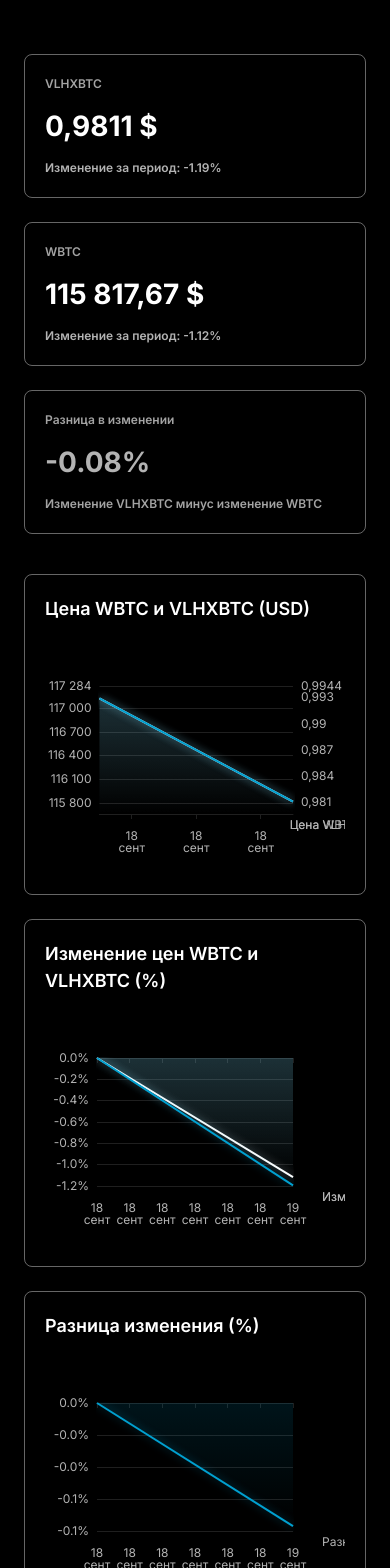
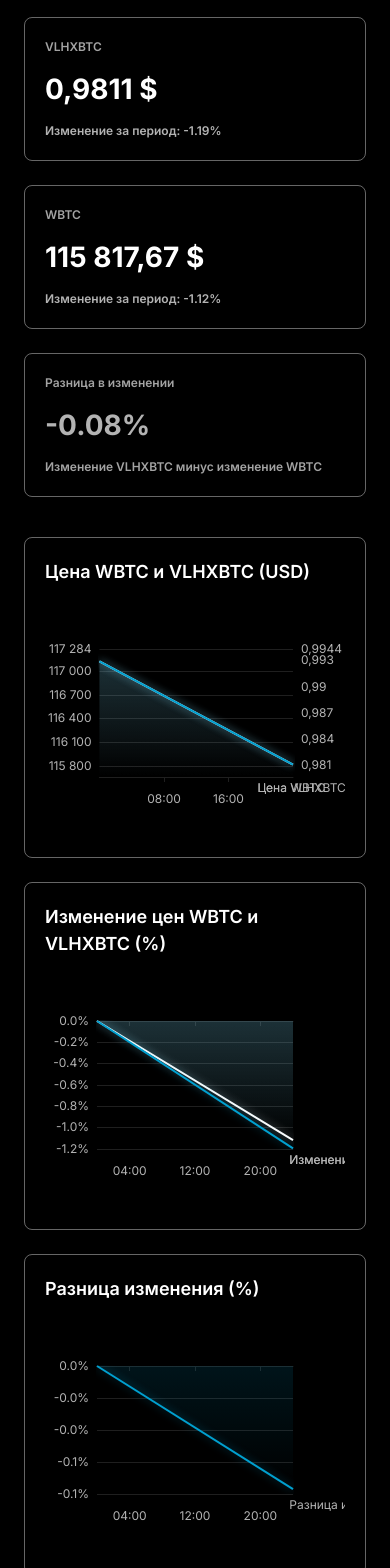
Before and after one commit to denissilantev64/VLHXBTC-dashboard, a React (Vite) app: page / in a window 390 px wide. Shown: the part 432-2000 px from the top of the page. Built offline with nearby package versions, Linux system fonts and the light colour scheme.

Commit message:
Improve chart formatting and responsiveness

```diff
--- a/src/App.tsx
+++ b/src/App.tsx
@@ -86,7 +86,7 @@ export function App(): JSX.Element {
       />
       <main className="content">
         <CardsSection stats={stats} translation={translation} locale={locale} />
-        <ChartsSection data={filteredData} translation={translation} locale={locale} />
+        <ChartsSection data={filteredData} translation={translation} locale={locale} range={range} />
       </main>
       <footer>{translation.footer}</footer>
     </div>
--- a/src/components/Charts/ChartsSection.tsx
+++ b/src/components/Charts/ChartsSection.tsx
@@ -1,6 +1,6 @@
 import { useMemo } from 'react';
 import type { FC } from 'react';
-import type { DailyEntry } from '../../services/data';
+import type { DailyEntry, RangeKey } from '../../services/data';
 import type { Translation } from '../../i18n';
 import { ChartCard } from './ChartCard';
 import { buildChangeOption, buildDiffOption, buildPriceOption } from './options';
@@ -9,12 +9,22 @@ interface ChartsSectionProps {
   data: DailyEntry[];
   translation: Translation;
   locale: string;
+  range: RangeKey;
 }
 
-export const ChartsSection: FC<ChartsSectionProps> = ({ data, translation, locale }) => {
-  const priceOption = useMemo(() => buildPriceOption(data, translation, locale), [data, translation, locale]);
-  const changeOption = useMemo(() => buildChangeOption(data, translation, locale), [data, translation, locale]);
-  const diffOption = useMemo(() => buildDiffOption(data, translation, locale), [data, translation, locale]);
+export const ChartsSection: FC<ChartsSectionProps> = ({ data, translation, locale, range }) => {
+  const priceOption = useMemo(
+    () => buildPriceOption(data, translation, locale, range),
+    [data, translation, locale, range],
+  );
+  const changeOption = useMemo(
+    () => buildChangeOption(data, translation, locale, range),
+    [data, translation, locale, range],
+  );
+  const diffOption = useMemo(
+    () => buildDiffOption(data, translation, locale, range),
+    [data, translation, locale, range],
+  );
 
   return (
     <section className="chart-grid">
--- a/src/components/Charts/options.ts
+++ b/src/components/Charts/options.ts
@@ -8,6 +8,7 @@ import {
   formatCurrency,
   formatPercent,
   type DailyEntry,
+  type RangeKey,
 } from '../../services/data';
 import type { Translation } from '../../i18n';
 
@@ -97,7 +98,7 @@ function resolveTooltipAxisValue(param: ExtendedCallbackDataParams): string | nu
 }
 
 
-function formatTooltipDate(value: string | number | undefined, locale: string): string {
+function formatTooltipDate(value: string | number | undefined, locale: string, range: RangeKey): string {
   if (value === undefined) {
     return '';
   }
@@ -105,16 +106,18 @@ function formatTooltipDate(value: string | number | undefined, locale: string):
   if (Number.isNaN(date.getTime())) {
     return '';
   }
-  return new Intl.DateTimeFormat(locale, {
-    day: '2-digit',
-    month: 'long',
-    year: 'numeric',
-  })
-    .format(date)
-    .replace(/\u00a0/g, ' ');
+  const options: Intl.DateTimeFormatOptions =
+    range === '1D'
+      ? { day: '2-digit', month: 'long', year: 'numeric', hour: '2-digit', minute: '2-digit' }
+      : { day: '2-digit', month: 'long', year: 'numeric' };
+  return new Intl.DateTimeFormat(locale, options).format(date).replace(/\u00a0/g, ' ');
 }
 
-function createTooltipFormatter(locale: string, formatValue: (value: number) => string): TooltipFormatter {
+function createTooltipFormatter(
+  locale: string,
+  formatValue: (value: number) => string,
+  range: RangeKey,
+): TooltipFormatter {
   return (input: CallbackDataParams | CallbackDataParams[], _asyncTicket: string) => {
     const params = toParamsArray(input);
 
@@ -122,7 +125,7 @@ function createTooltipFormatter(locale: string, formatValue: (value: number) =>
       return '';
     }
     const axisValue = resolveTooltipAxisValue(params[0]);
-    const dateLabel = formatTooltipDate(axisValue, locale);
+    const dateLabel = formatTooltipDate(axisValue, locale, range);
     const rows = params
       .map((item) => {
         const numeric = extractTooltipNumber(item.value ?? item.data);
@@ -156,7 +159,16 @@ function formatAxisDate(value: string | number, locale: string): string {
     return '';
   }
   const formatted = new Intl.DateTimeFormat(locale, { day: '2-digit', month: 'short' }).format(date);
-  return formatted.replace(/\u00a0/g, ' ').replace('.', '').replace(' ', '\n');
+  return formatted.replace(/\u00a0/g, ' ').replace('.', '');
+}
+
+function formatAxisTime(value: string | number, locale: string): string {
+  const date = new Date(value);
+  if (Number.isNaN(date.getTime())) {
+    return '';
+  }
+  const formatted = new Intl.DateTimeFormat(locale, { hour: '2-digit', minute: '2-digit' }).format(date);
+  return formatted.replace(/\u00a0/g, ' ');
 }
 
 function hexToRgba(hex: string, alpha: number): string {
@@ -171,15 +183,24 @@ function hexToRgba(hex: string, alpha: number): string {
   return `rgba(${r}, ${g}, ${b}, ${alpha})`;
 }
 
-function createCommonChartOptions(locale: string): EChartsOption {
+function createCommonChartOptions(locale: string, range: RangeKey): EChartsOption {
+  const isDailyRange = range === '1D';
+  const minInterval = isDailyRange ? 60 * 60 * 1000 : 24 * 60 * 60 * 1000;
   return {
     backgroundColor: colors.background,
     grid: { left: 52, right: 52, top: 48, bottom: 64 },
     textStyle: { color: colors.strongText, fontFamily: 'Inter, sans-serif' },
     xAxis: {
       type: 'time',
+      minInterval,
       axisLine: { lineStyle: { color: colors.grid } },
-      axisLabel: { color: colors.subtleText, hideOverlap: true, padding: [8, 0, 0, 0], formatter: (value: string | number) => formatAxisDate(value, locale) },
+      axisLabel: {
+        color: colors.subtleText,
+        hideOverlap: true,
+        padding: [8, 0, 0, 0],
+        formatter: (value: string | number) =>
+          (isDailyRange ? formatAxisTime(value, locale) : formatAxisDate(value, locale)),
+      },
       splitLine: { show: false },
       axisPointer: { show: false },
     },
@@ -192,8 +213,9 @@ function createCommonChartOptions(locale: string): EChartsOption {
     },
     tooltip: {
       trigger: 'axis',
-      backgroundColor: 'rgba(0, 0, 0, 0.6)',
-      borderWidth: 0,
+      backgroundColor: 'rgba(12, 18, 32, 0.92)',
+      borderColor: 'rgba(255, 255, 255, 0.08)',
+      borderWidth: 1,
       padding: 16,
       renderMode: 'html',
 
@@ -293,12 +315,17 @@ function buildChangeSeries(filtered: DailyEntry[]) {
   return { navChanges, wbtcChanges };
 }
 
-export function buildPriceOption(filtered: DailyEntry[], translation: Translation, locale: string): EChartsOption | null {
+export function buildPriceOption(
+  filtered: DailyEntry[],
+  translation: Translation,
+  locale: string,
+  range: RangeKey,
+): EChartsOption | null {
   const { wbtc, vlhx } = buildPriceSeries(filtered);
   if (wbtc.length === 0 && vlhx.length === 0) {
     return null;
   }
-  const option = createCommonChartOptions(locale);
+  const option = createCommonChartOptions(locale, range);
   option.legend = { ...option.legend, data: [] };
   const wbtcBounds = computeBounds(wbtc);
   const vlhxBounds = computeBounds(vlhx);
@@ -333,7 +360,7 @@ export function buildPriceOption(filtered: DailyEntry[], translation: Translatio
   ];
   option.tooltip = {
     ...option.tooltip,
-    formatter: createTooltipFormatter(locale, (val) => formatCurrency(val, locale)),
+    formatter: createTooltipFormatter(locale, (val) => formatCurrency(val, locale), range),
   };
   const series: unknown[] = [];
   if (wbtc.length > 0) {
@@ -362,16 +389,21 @@ export function buildPriceOption(filtered: DailyEntry[], translation: Translatio
   return option;
 }
 
-export function buildChangeOption(filtered: DailyEntry[], translation: Translation, locale: string): EChartsOption | null {
+export function buildChangeOption(
+  filtered: DailyEntry[],
+  translation: Translation,
+  locale: string,
+  range: RangeKey,
+): EChartsOption | null {
   const { navChanges, wbtcChanges } = buildChangeSeries(filtered);
   if (navChanges.length === 0 && wbtcChanges.length === 0) {
     return null;
   }
-  const option = createCommonChartOptions(locale);
+  const option = createCommonChartOptions(locale, range);
   option.legend = { ...option.legend, data: [] };
   option.tooltip = {
     ...option.tooltip,
-    formatter: createTooltipFormatter(locale, (val) => formatPercent(val)),
+    formatter: createTooltipFormatter(locale, (val) => formatPercent(val), range),
   };
   option.yAxis = {
     type: 'value',
@@ -405,17 +437,22 @@ export function buildChangeOption(filtered: DailyEntry[], translation: Translati
   return option;
 }
 
-export function buildDiffOption(filtered: DailyEntry[], translation: Translation, locale: string): EChartsOption | null {
+export function buildDiffOption(
+  filtered: DailyEntry[],
+  translation: Translation,
+  locale: string,
+  range: RangeKey,
+): EChartsOption | null {
   const { navChanges, wbtcChanges } = buildChangeSeries(filtered);
   const diffSeries = computeDifferenceSeries(navChanges, wbtcChanges);
   if (diffSeries.length === 0) {
     return null;
   }
-  const option = createCommonChartOptions(locale);
+  const option = createCommonChartOptions(locale, range);
   option.legend = { ...option.legend, data: [translation.charts.diff.series.diff] };
   option.tooltip = {
     ...option.tooltip,
-    formatter: createTooltipFormatter(locale, (val) => formatPercent(val)),
+    formatter: createTooltipFormatter(locale, (val) => formatPercent(val), range),
   };
   option.yAxis = {
     type: 'value',
--- a/src/components/Charts/useECharts.ts
+++ b/src/components/Charts/useECharts.ts
@@ -6,6 +6,7 @@ import type { EChartsOption, EChartsType } from 'echarts';
 export function useECharts(option: EChartsOption | null): MutableRefObject<HTMLDivElement | null> {
   const containerRef = useRef<HTMLDivElement | null>(null);
   const chartRef = useRef<EChartsType | null>(null);
+  const resizeObserverRef = useRef<ResizeObserver | null>(null);
 
   useEffect(() => {
     const element = containerRef.current;
@@ -18,8 +19,17 @@ export function useECharts(option: EChartsOption | null): MutableRefObject<HTMLD
       chart.resize();
     };
     window.addEventListener('resize', handleResize);
+    if (typeof ResizeObserver !== 'undefined') {
+      const observer = new ResizeObserver(() => {
+        chart.resize();
+      });
+      observer.observe(element);
+      resizeObserverRef.current = observer;
+    }
     return () => {
       window.removeEventListener('resize', handleResize);
+      resizeObserverRef.current?.disconnect();
+      resizeObserverRef.current = null;
       chart.dispose();
       chartRef.current = null;
     };
@@ -34,6 +44,7 @@ export function useECharts(option: EChartsOption | null): MutableRefObject<HTMLD
       return;
     }
     chartRef.current.setOption(option, true);
+    chartRef.current.resize();
   }, [option]);
 
   return containerRef;
--- a/src/styles/global.css
+++ b/src/styles/global.css
@@ -137,8 +137,8 @@ h1 {
 .filters-caption {
   font-size: 0.875rem;
   font-weight: 600;
-  letter-spacing: 0.08em;
-  text-transform: uppercase;
+  letter-spacing: 0.02em;
+  text-transform: none;
   color: #ffffff;
 }
 
```
